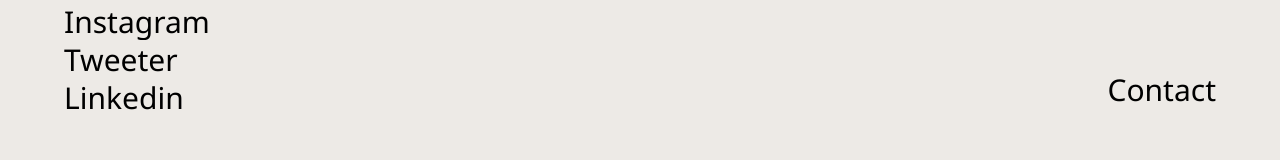
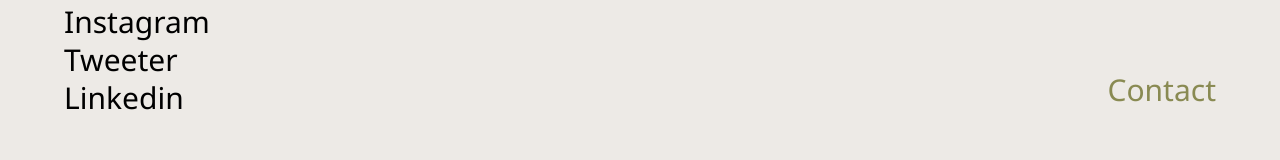
Before and after one commit to magicniclus/Portfolio, a React (Create React App) app: page / in a window 1280 px wide. Shown: the part 636-796 px from the top of the page. Built offline with nearby package versions, Linux system fonts and the light colour scheme.

Commit message:
Update _homePage.scss

```diff
--- a/src/pages/homePage/_homePage.scss
+++ b/src/pages/homePage/_homePage.scss
@@ -76,7 +76,7 @@
                 height: 38px;
                 font-size: $btn;
                 border: none;
-                background-color: $clearPrimary;
+                background-color: transparent;
                 text-align: left;
                 display: flex;
                 align-items: center;
@@ -100,6 +100,7 @@
                 display: flex;
                 align-items: center;
                 transition-duration: 0.2s;
+                color: $secondaryYellow;
             }
             button:hover{
                 color: $secondaryYellow;
```
